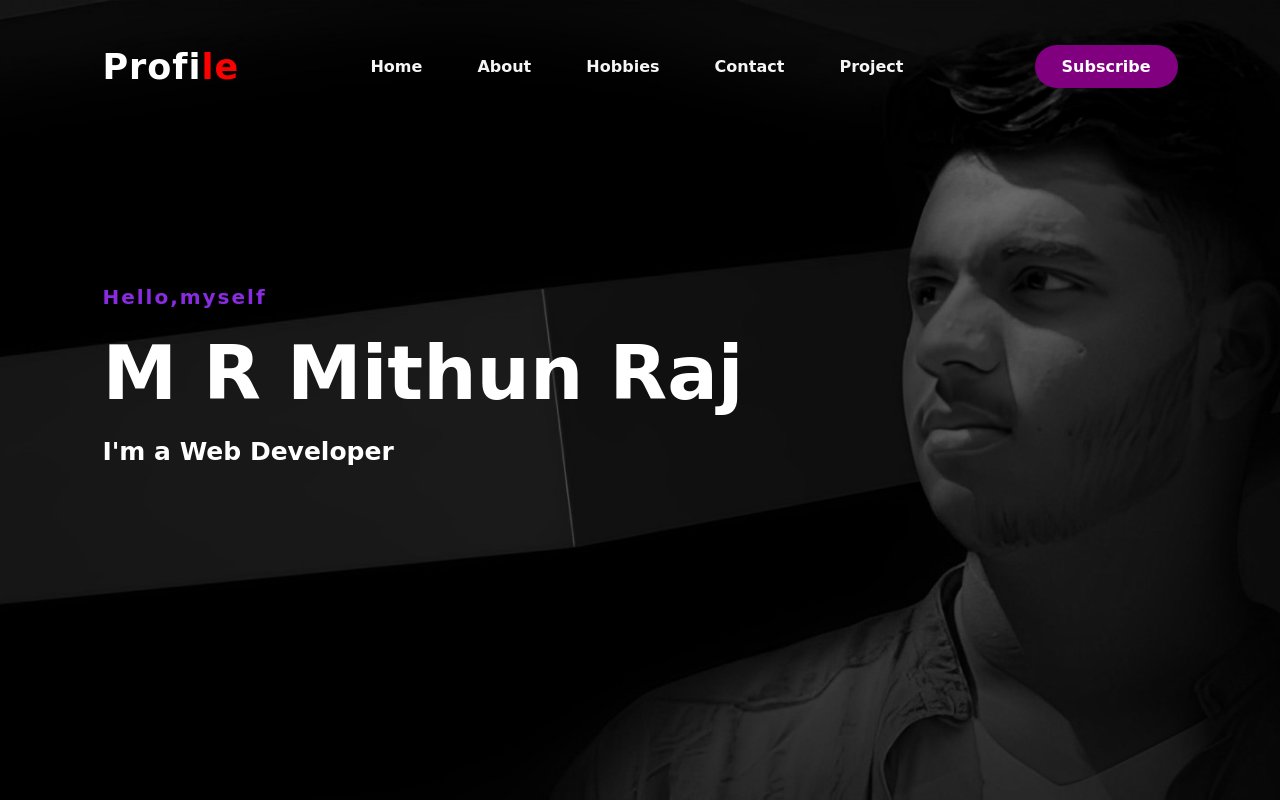
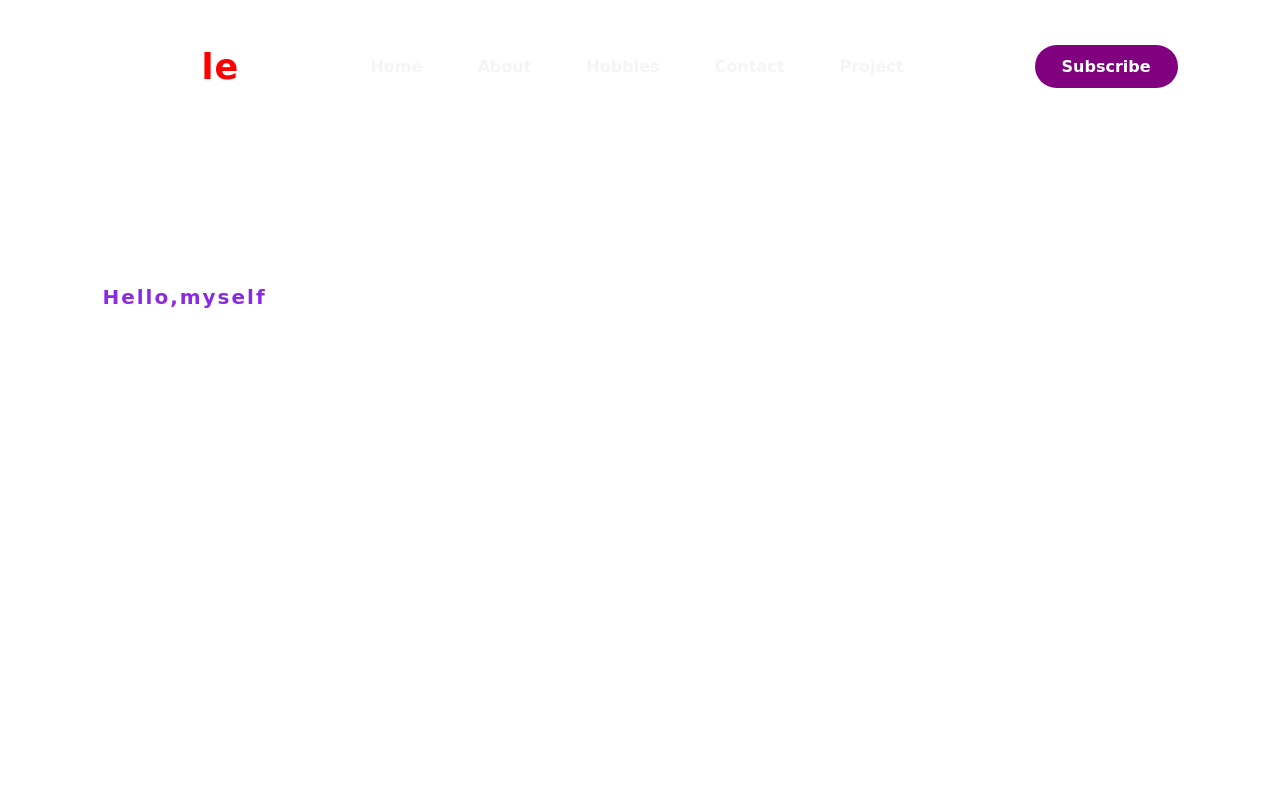
Before and after one commit to mithunrajmr/resume, a plain HTML site: page index.html in a window 1280 px wide. Shown: the top 800 px of the page. Drawn offline with Linux system fonts and the light colour scheme.

Commit message:
Update profile1.css

```diff
--- a/profile1.css
+++ b/profile1.css
@@ -4,7 +4,7 @@
     font-family: cursive;
 }
 .background{
-   background-image:url('mithunbackgroundenhanced.jpg');
+   background-image:'mithunbackgroundenhanced.jpg';
    background-size: cover;
    background-position: center;
    height: 100vh;
```
